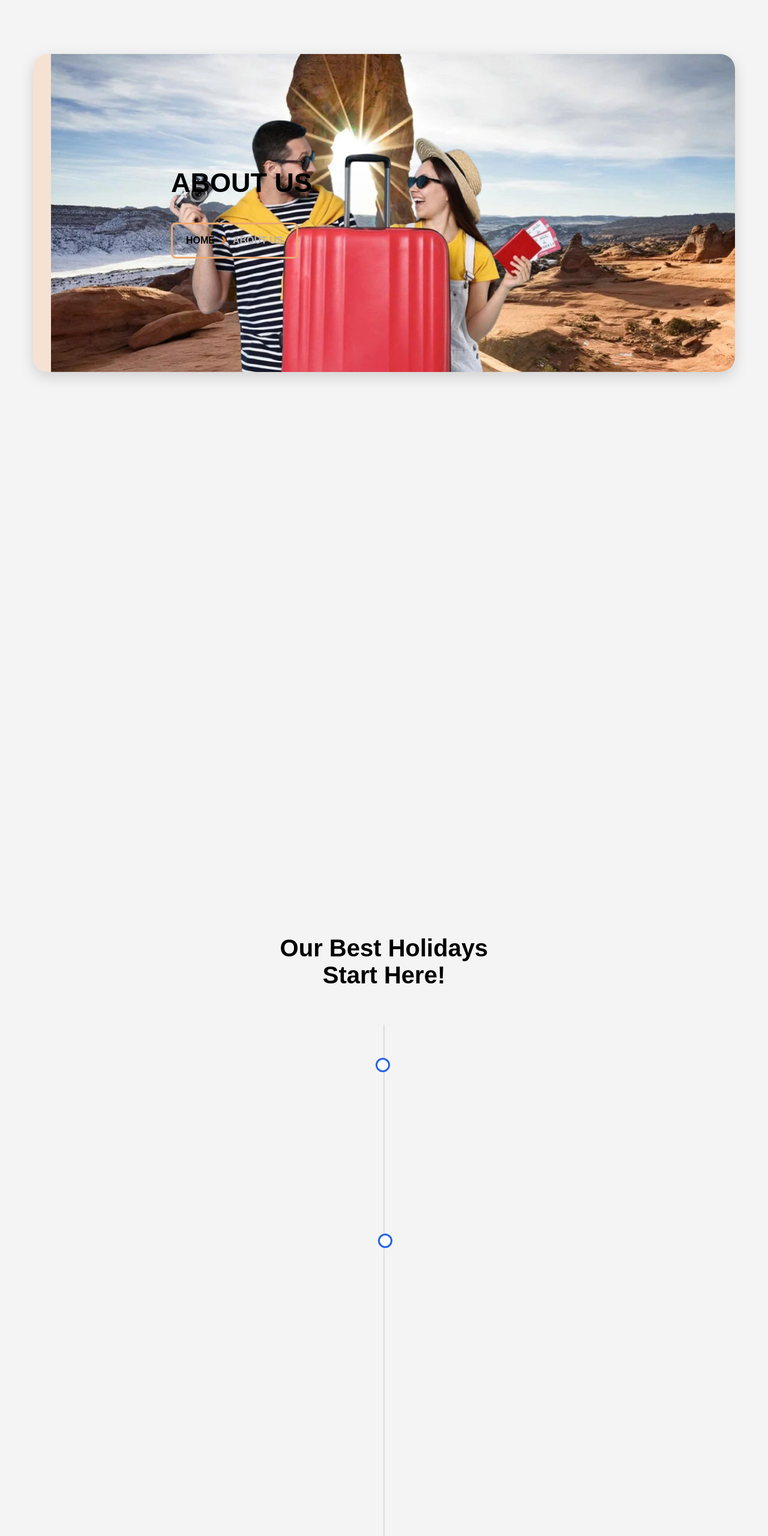
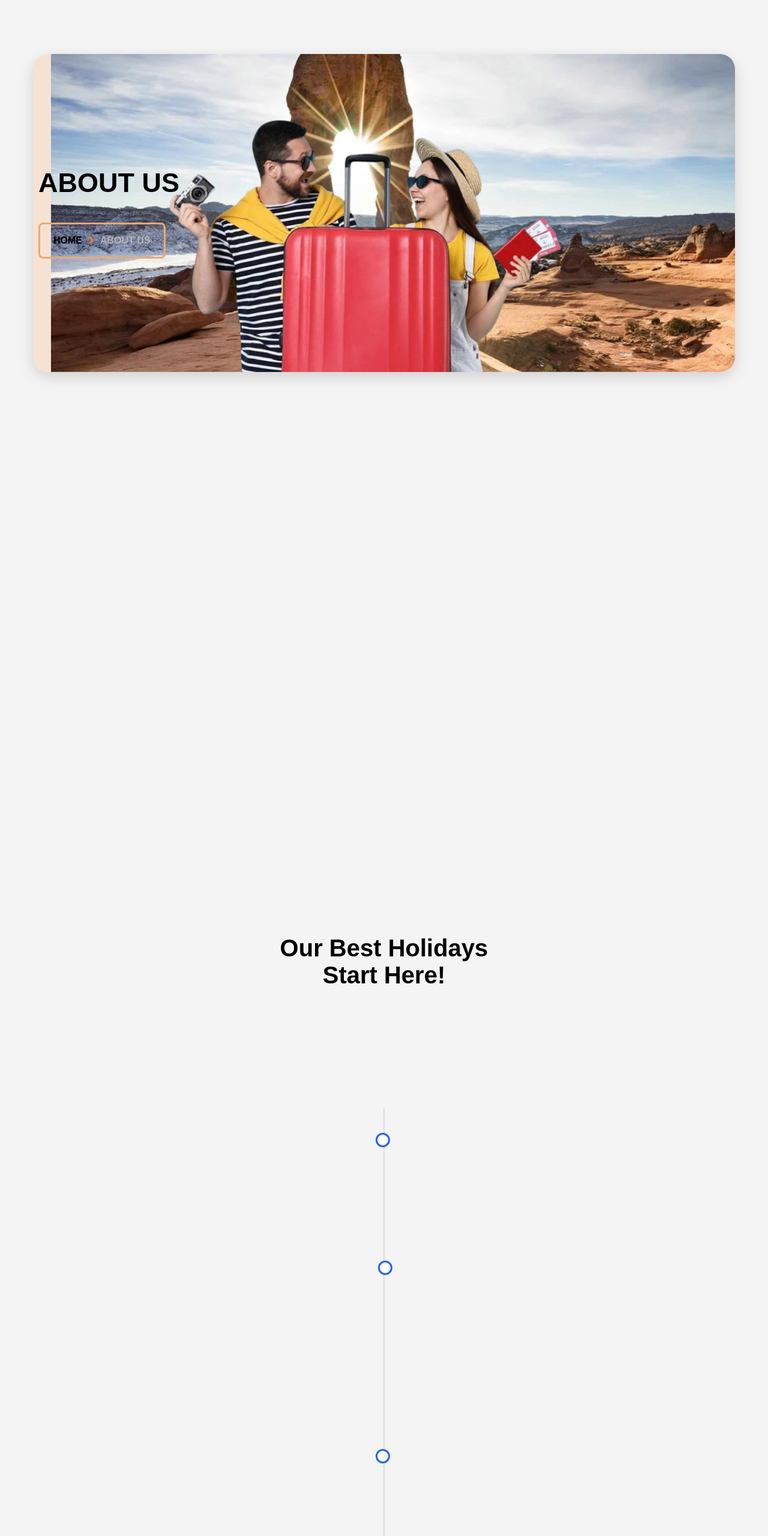
Before and after one commit to bincasau/IE104_FE, a plain HTML site: page pages/about.html in a window 1280 px wide. Shown: the top 2560 px of the page at 60% size. Drawn offline with Linux system fonts and the light colour scheme.

Commit message:
Sửa trang about

```diff
--- a/assets/css/about.css
+++ b/assets/css/about.css
@@ -200,7 +200,7 @@ body {
 
 .travel-experience h1 {
   font-size: 2.5em;
-  margin-bottom: 60px;
+  margin-bottom: 200px;
   font-weight: 800;
 }
 
@@ -232,19 +232,20 @@ body {
 .timeline-item.left {
   left: 0;
   text-align: right;
+  margin-top: -200px;
 }
 
 .timeline-item.right {
   left: 50%;
   text-align: left;
-  margin-top: -200px;
+  margin-top: -350px;
 }
 
 /* --- chấm tròn --- */
 .timeline-item::before {
   content: "";
   position: absolute;
-  top: 15px;
+  top: 200px;
   right: -10px;
   width: 18px;
   height: 18px;
@@ -256,6 +257,7 @@ body {
 
 .timeline-item.right::before {
   left: -10px;
+  margin-top: 70px;
   right: auto;
 }
 
@@ -1208,3 +1210,16 @@ select {
     font-size: 14px;
   }
 }
+/* Chỉ áp cho trang About */
+.page-about .blog-text h1,
+.page-about .breadcrumb {
+  transform: none !important; /* gỡ translateX(...) của blog */
+}
+
+.page-about .blog-text {
+  left: 0 !important;
+  right: 0;
+  margin: 0 auto;
+  transform: translateY(-50%) !important; /* chỉ giữ căn giữa theo trục dọc */
+  max-width: 90vw; /* tránh tràn trên mobile */
+}
--- a/lang/en.json
+++ b/lang/en.json
@@ -178,7 +178,7 @@
 
   "about_header_title": "ABOUT US",
   "about_breadcrumb_home": "HOME",
-  "about_breadcrumb_current": "ABOUT",
+  "about_breadcrumb_current": "ABOUT US",
 
   "about_intro_agency": "Vacation Agency",
   "about_intro_title": "Explore Nearby",
--- a/pages/about.html
+++ b/pages/about.html
@@ -11,7 +11,7 @@
 
     <link rel="stylesheet" href="../assets/css/about.css" />
   </head>
-  <body>
+  <body class="page-about">
     <div class="blog-frame">
       <div class="blog-bg-color"></div>
 
@@ -28,11 +28,11 @@
       />
 
       <div class="blog-text">
-        <h1 data-key="blog_header_title">ABOUT US</h1>
+        <h1 data-key="about_header_title">ABOUT US</h1>
         <div class="breadcrumb">
-          <span class="home" data-key="blog_breadcrumb_home">HOME</span>
+          <span class="home" data-key="about_breadcrumb_home">HOME</span>
           <span class="arrow">›</span>
-          <span class="current" data-key="blog_breadcrumb_current"
+          <span class="current" data-key="about_breadcrumb_current"
             >ABOUT US</span
           >
         </div>
```
